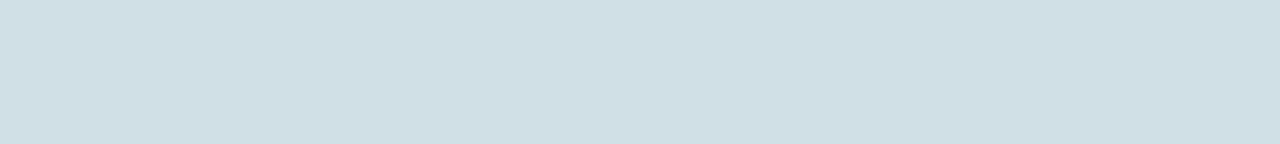
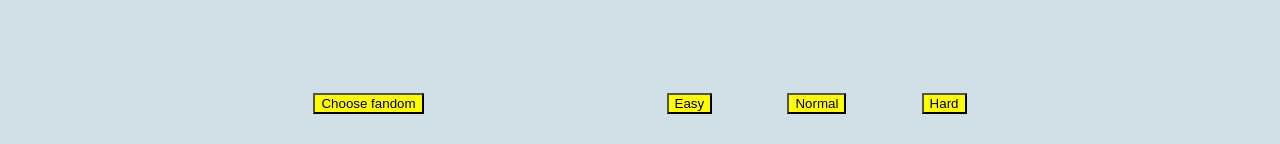
Before and after one commit to Kadamir24/react-game, a React (Create React App) app in the folder react-game/: page /Game in a window 1280 px wide. Shown: the top 144 px of the page. Built offline with nearby package versions, Linux system fonts and the light colour scheme.

Commit message:
feat: add changing mode difficulties

```diff
--- /dev/null
+++ b/react-game/src/Components/Button/Button.module.scss
@@ -0,0 +1,6 @@
+.button {
+    background-color: yellow;
+    &:hover {
+        cursor: pointer;
+    }
+}
--- /dev/null
+++ b/react-game/src/Components/Button/Button.tsx
@@ -0,0 +1,18 @@
+import React from 'react';
+import styles from './Button.module.scss'
+
+type Props = {
+    title: string;
+    onClick?: () => void;
+}
+
+
+const Button: React.FC<Props> = ({title, onClick}) => {
+    return (
+        <button className={styles.button} onClick={onClick}>
+            {title}
+        </button>
+    )
+}
+
+export default Button;
--- a/react-game/src/Components/cards/cards.ts
+++ b/react-game/src/Components/cards/cards.ts
@@ -8,7 +8,7 @@ function shuffle(array:any) {
   }
 }
 
-export const characters = [
+export let characters = [
   { id: 1, name: "hitagi" },
   { id: 2, name: "hanekawa" },
   { id: 3, name: "kanbaru" },
@@ -19,7 +19,7 @@ export const characters = [
   { id: 8, name: "karen" }
 ];
 
-export const charactersEva = [
+export let charactersEva = [
   { id: 1, name: "hitagi" },
   { id: 2, name: "hitagi" },
   { id: 3, name: "hitagi" },
@@ -29,6 +29,15 @@ export const charactersEva = [
   { id: 7, name: "hitagi" },
   { id: 8, name: "hitagi" },
 ];
+
+if (localStorage.getItem('Mode') === 'Easy') {
+  characters = characters.slice(0, 4)
+  charactersEva = charactersEva.slice(0, 4)
+} else if (localStorage.getItem('Mode') === 'Normal') {
+  characters = characters.slice(0, 8)
+  charactersEva = charactersEva.slice(0, 8)
+}
+localStorage.removeItem('Mode')
 // const pairOfCharacters: Characters[] = [...characters, ...characters];
 
 let pairOfCharacters: Characters[] = [...characters, ...characters];
--- a/react-game/src/Components/game/Game.css
+++ b/react-game/src/Components/game/Game.css
@@ -93,3 +93,15 @@
     color: #fff;
     transform: scale(1.02);
   }
+
+  .Menu {
+    width: 70%;
+    display: flex;
+    justify-content: space-around;
+  }
+
+  .Mode {
+    width: 300px;
+    display: flex;
+    justify-content: space-between;
+  }
--- a/react-game/src/Components/game/Game.tsx
+++ b/react-game/src/Components/game/Game.tsx
@@ -1,5 +1,7 @@
 import React, { useEffect, useState } from "react";
+import { Link } from "react-router-dom";
 import { Characters } from "../../shared/types";
+import Button from "../Button/Button";
 import { characters, charactersEva } from "../cards/cards";
 import pairOfCharacters from "./../cards/cards";
 import "./Game.css";
@@ -51,6 +53,22 @@ function Game() {
 
   return (
     <div className="App">
+      <div className="Menu">
+        <Link to="/">
+          <Button title="Choose fandom"/>
+        </Link>
+        <div className="Mode">
+          <Button title="Easy" onClick={() =>
+           { localStorage.setItem('Mode', 'Easy')
+            window.location.reload(false) }
+          }/>
+          <Button title="Normal" onClick={() =>
+           { localStorage.setItem('Mode', 'Normal')
+            window.location.reload(false) }
+          }/>
+          <Button title="Hard"/>
+        </div>
+      </div>
       <h1>
         { isGameEnd ? 'You found your waifus!' : ''}
       </h1>
```
